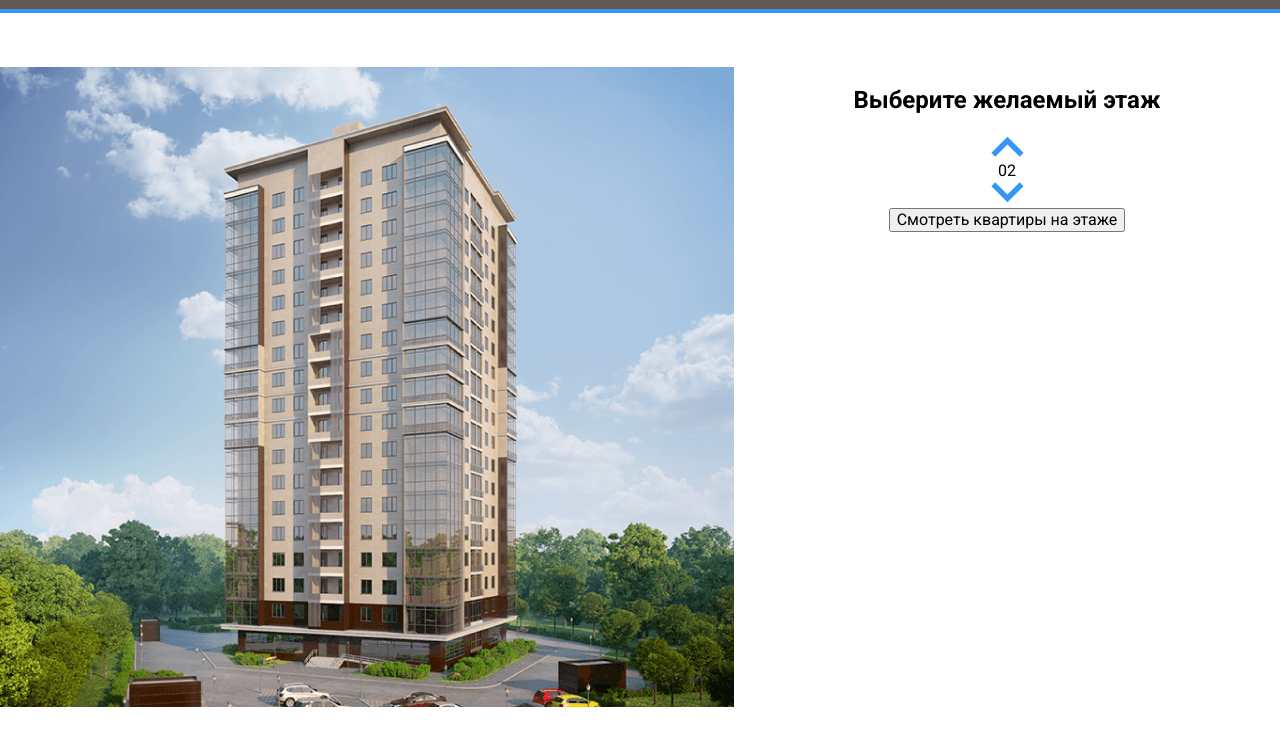
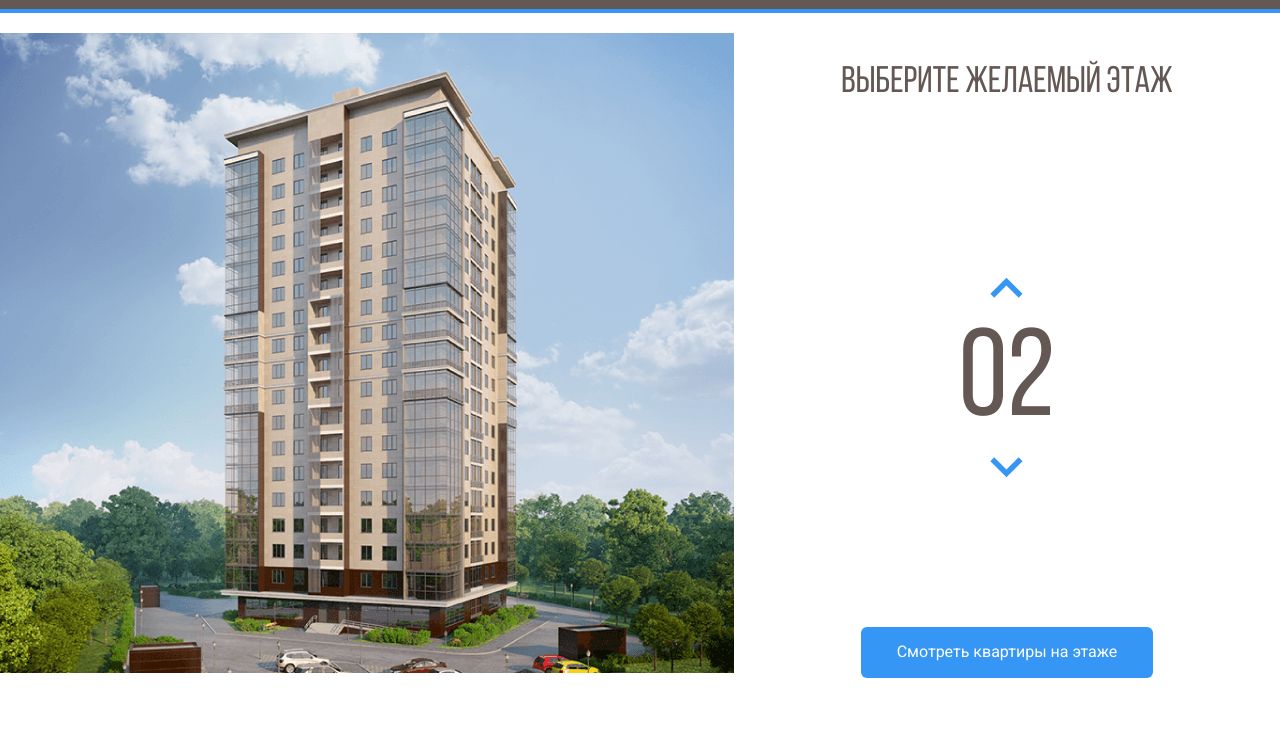
Before and after one commit to KirylDubenFED/Residential-complex-Melody-GLO-ACADEMY, a plain HTML site: page index.html in a window 1280 px wide. Shown: the part 55-800 px from the top of the page. Drawn offline with Linux system fonts and the light colour scheme.

Commit message:
fix button

```diff
--- a/Style/main.css
+++ b/Style/main.css
@@ -1,11 +1,11 @@
 @font-face {
     font-family: "Bebas Neue";
-    src: local("BebasNeueRegular"), url("../fonts/BebasNeueRegular.woff2") format("woff2"),
-      url("../fonts/BebasNeueRegular.woff") format("woff");
-    font-weight: normal;
-    font-style: normal;
+    src        : local("BebasNeueRegular"), url("../fonts/BebasNeueRegular.woff2") format("woff2"),
+        url("../fonts/BebasNeueRegular.woff") format("woff");
+    font-weight : normal;
+    font-style  : normal;
     font-display: swap;
-  }
+}
 
 * {
     box-sizing: border-box;
@@ -18,7 +18,7 @@ body {
 .header {
     background-color: #635854;
     padding         : 12px 0 12px;
-    border-bottom: 4px solid #3596f5;
+    border-bottom   : 4px solid #3596f5;
 }
 
 .navbar {
@@ -51,36 +51,40 @@ body {
 }
 
 .navbar__text {
-    display: block;
-    color: #fff;
+    display      : block;
+    color        : #fff;
     margin-bottom: 4px;
-    font-size: 14px;
-    line-height: 16px;
+    font-size    : 14px;
+    line-height  : 16px;
 }
 
 .navbar__phone {
-    font-weight: bold;
-    font-size: 17px;
-    line-height: 20px;
+    font-weight    : bold;
+    font-size      : 17px;
+    line-height    : 20px;
     text-decoration: none;
-    color: #fff;
+    color          : #fff;
 }
 
 .main {
-    max-width: 1280px;
-    margin: auto;
-    padding-top: 54px;
-    display: flex;
+    max-width  : 1280px;
+    margin     : auto;
+    padding-top: 20px;
+    display    : flex;
 }
 
 .main__info {
-    flex-grow: 1;
+    flex-grow : 1;
     text-align: center;
+    display: flex;
+    flex-direction: column;
+    align-items: center;
+    justify-content: space-between;
 }
 
 .home__image path {
     opacity: 0;
-    cursor: pointer;
+    cursor : pointer;
 }
 
 .home__image path:hover {
@@ -88,16 +92,41 @@ body {
 }
 
 .counter__group {
-    display: flex;
+    display       : flex;
     flex-direction: column;
-    align-items: center;
+    align-items   : center;
 }
 
 .counter__button {
     background-color: #fff;
-    border: none;
+    border          : none;
+    cursor: pointer;
 }
 
 .counter__arrow-down {
     transform: rotateX(180deg);
 }
+
+.main__title {
+    font-family: "Bebas Neue", sans-serif;
+    font-weight: normal;
+    font-size: 37px;
+    line-height: 37px;
+    color: #635854;
+}
+
+.counter {
+    font-family: "Bebas Neue", sans-serif;
+    color: #635854;
+    font-size: 124px;
+    margin-top: 10px;
+}
+
+.button__primary {
+    background: #3596f5;
+    border-radius: 6px;
+    color: #fff;
+    border: none;
+    padding: 16px 36px;
+    cursor: pointer;
+}
```
